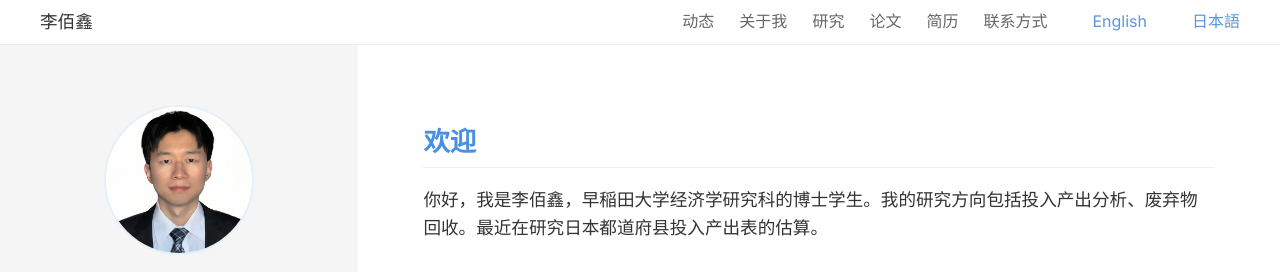
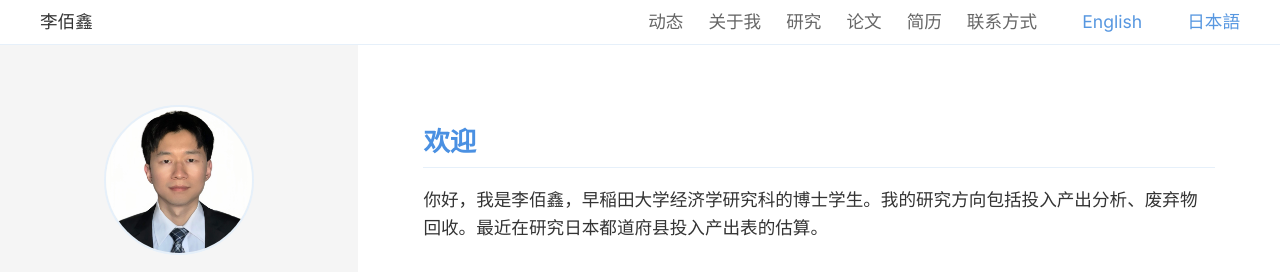
Before and after one commit to BaixinLi/Mypage, a plain HTML site: page cn/index.html in a window 1280 px wide. Shown: the top 272 px of the page. Drawn offline with Linux system fonts and the light colour scheme.

Commit message:
Update styles.css

```diff
--- a/styles.css
+++ b/styles.css
@@ -24,7 +24,7 @@ a {
     transition: color 0.3s ease;
 }
 
-a:hover {
+a: hover {
     color: #2a6db0;
 }
 
@@ -45,7 +45,7 @@ nav {
 /* 导航栏左侧姓名 */
 .nav-name {
     font-size: 1.1em;
-    font-weight: 100; /* 修复：设置字体粗细 */
+    font-weight: 300; /* 修复：设置字体粗细 */
     color: #333; /* 修复：颜色单独定义 */
 }
 
@@ -76,8 +76,8 @@ nav {
 nav a {
     color: #666;
     text-decoration: none;
-    font-weight: 100;
-    font-size: 1em;
+    font-weight: 300;
+    font-size: 1.1em;
     transition: color 0.3s ease, transform 0.3s ease; /* 颜色和位移动画 */
 }
 
```
